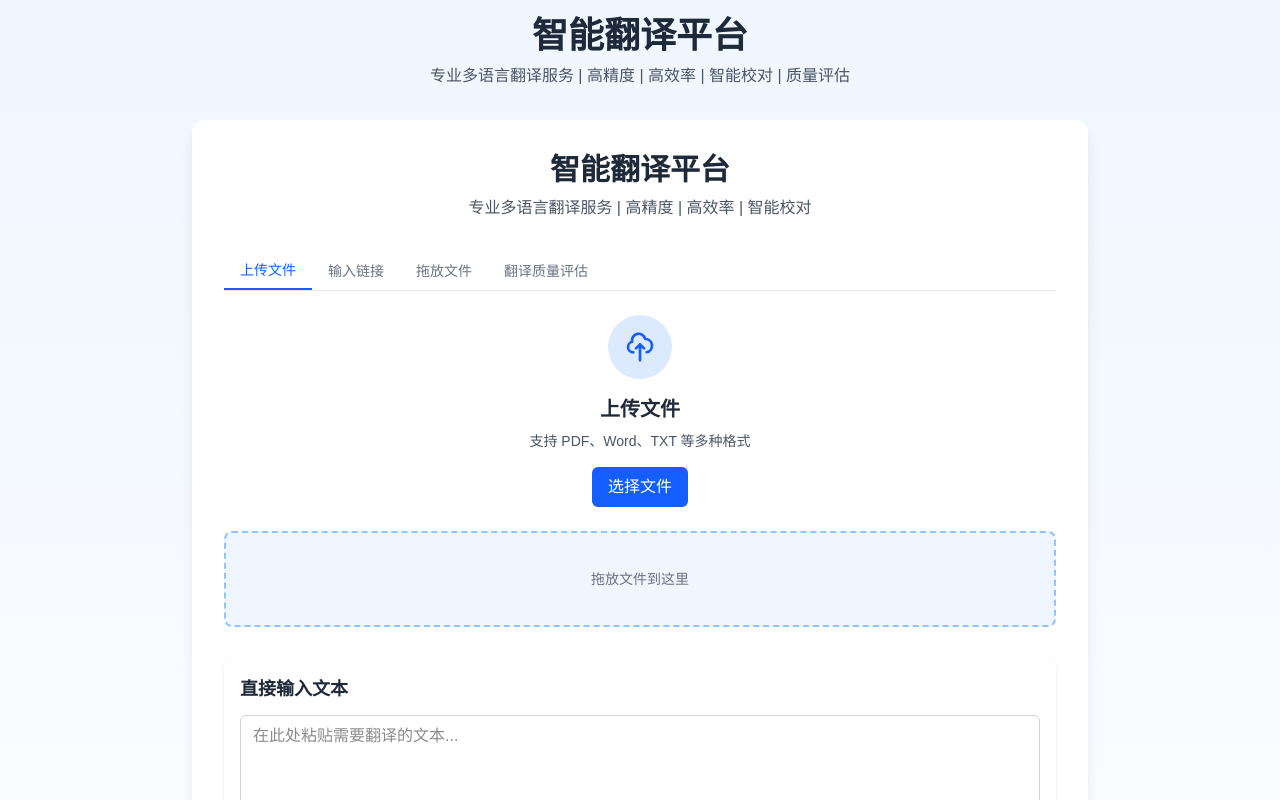
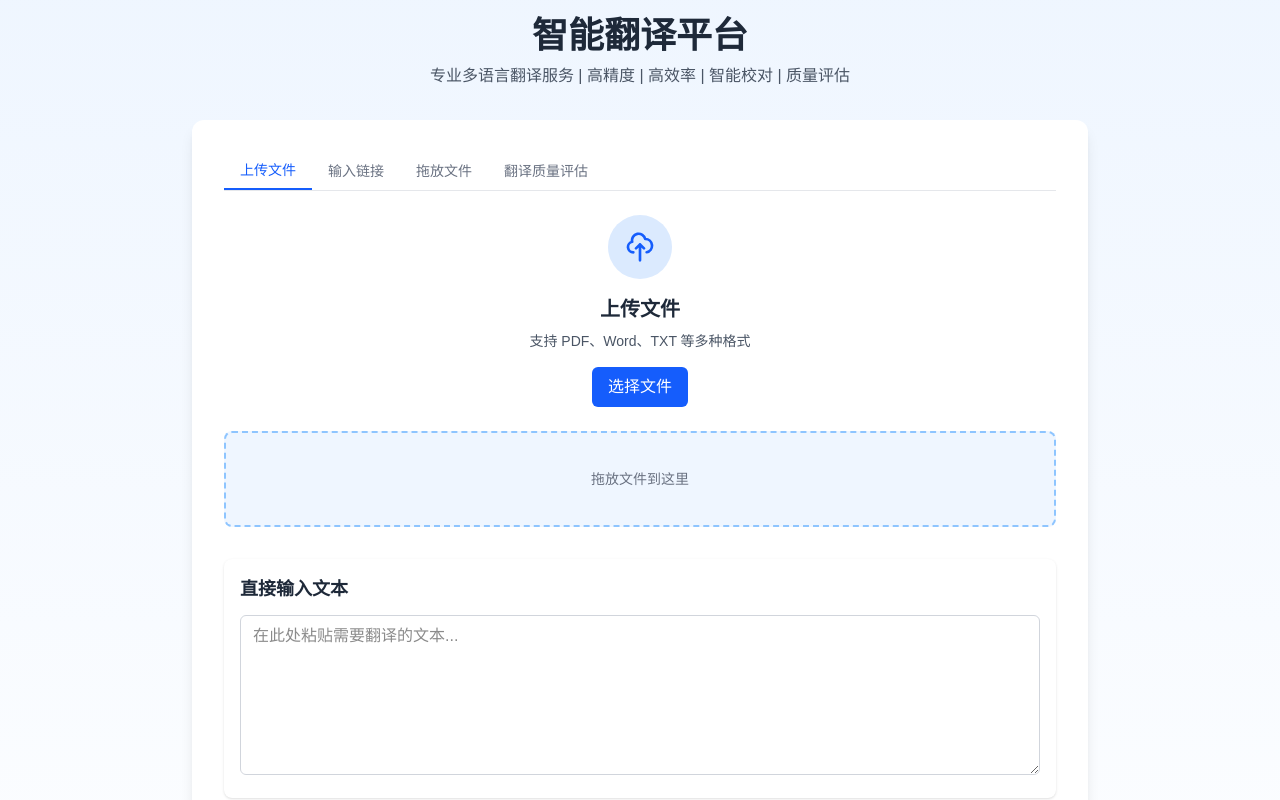
Before and after one commit to wizd/airylark, a Next.js app: page / in a window 1280 px wide. Shown: the top 800 px of the page. Built offline with nearby package versions, Linux system fonts and the light colour scheme.

Commit message:
remove dup title

```diff
--- a/app/components/TranslationApp.tsx
+++ b/app/components/TranslationApp.tsx
@@ -84,13 +84,6 @@ export default function TranslationApp() {
   return (
     <div className="w-full max-w-4xl mx-auto bg-white dark:bg-gray-800 rounded-xl shadow-lg overflow-hidden">
       <div className="p-8">
-        <h1 className="text-3xl font-bold text-center text-gray-800 dark:text-white mb-2">
-          智能翻译平台
-        </h1>
-        <p className="text-center text-gray-600 dark:text-gray-300 mb-8">
-          专业多语言翻译服务 | 高精度 | 高效率 | 智能校对
-        </p>
-
         {/* 选项卡 */}
         <div className="flex border-b border-gray-200 dark:border-gray-700 mb-6">
           <button
```
